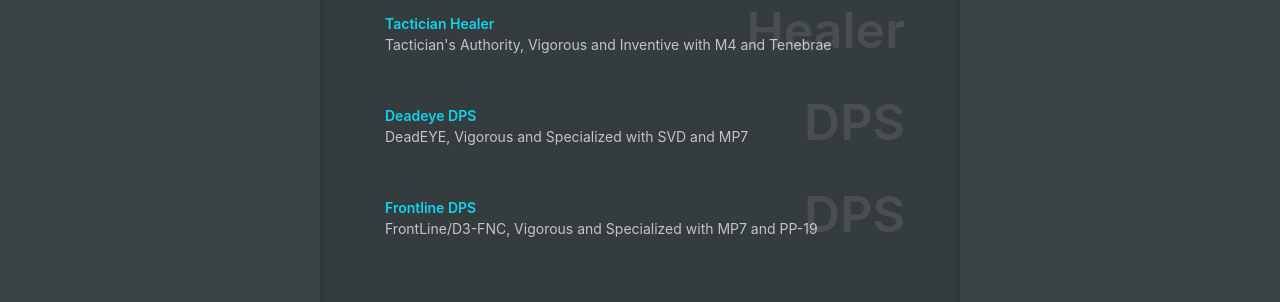
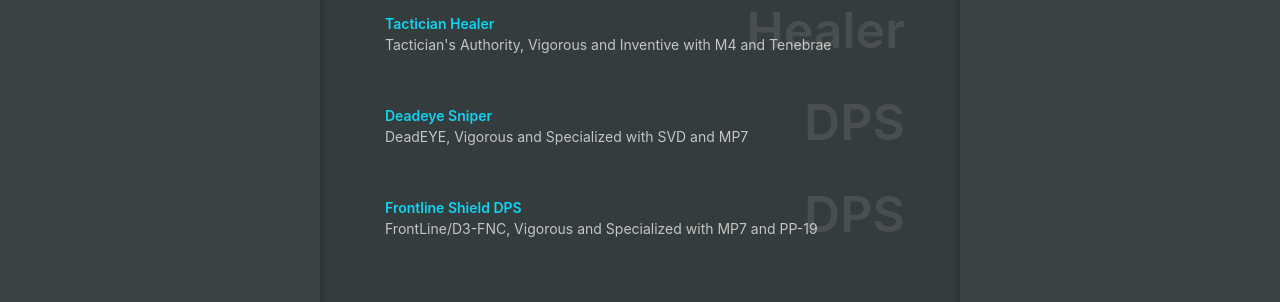
Before and after one commit to Zerthox/zerthox.github.io, a Jekyll site: the page built from division.html, in a window 1280 px wide. Shown: the part 484-786 px from the top of the page. Built offline with Jekyll 4.4.1, drawn with Linux system fonts in a browser that asks for light colours; some web fonts are replaced.

Commit message:
Update division.html

```diff
--- a/division.html
+++ b/division.html
@@ -19,13 +19,13 @@
     </a>
     <a href="division/builds/deadeye">
         <li class="list-item">
-            <div class="info"><span class="title name">Deadeye DPS</span><span class="text">DeadEYE, Vigorous and Specialized with SVD and MP7</span></div>
+            <div class="info"><span class="title name">Deadeye Sniper</span><span class="text">DeadEYE, Vigorous and Specialized with SVD and MP7</span></div>
             <div class="ghost-text">DPS</div>
         </li>
     </a>
     <a href="division/builds/frontline">
         <li class="list-item">
-            <div class="info"><span class="title name">Frontline DPS</span><span class="text">FrontLine/D3-FNC, Vigorous and Specialized with MP7 and PP-19</span></div>
+            <div class="info"><span class="title name">Frontline Shield DPS</span><span class="text">FrontLine/D3-FNC, Vigorous and Specialized with MP7 and PP-19</span></div>
             <div class="ghost-text">DPS</div>
         </li>
     </a>
```
